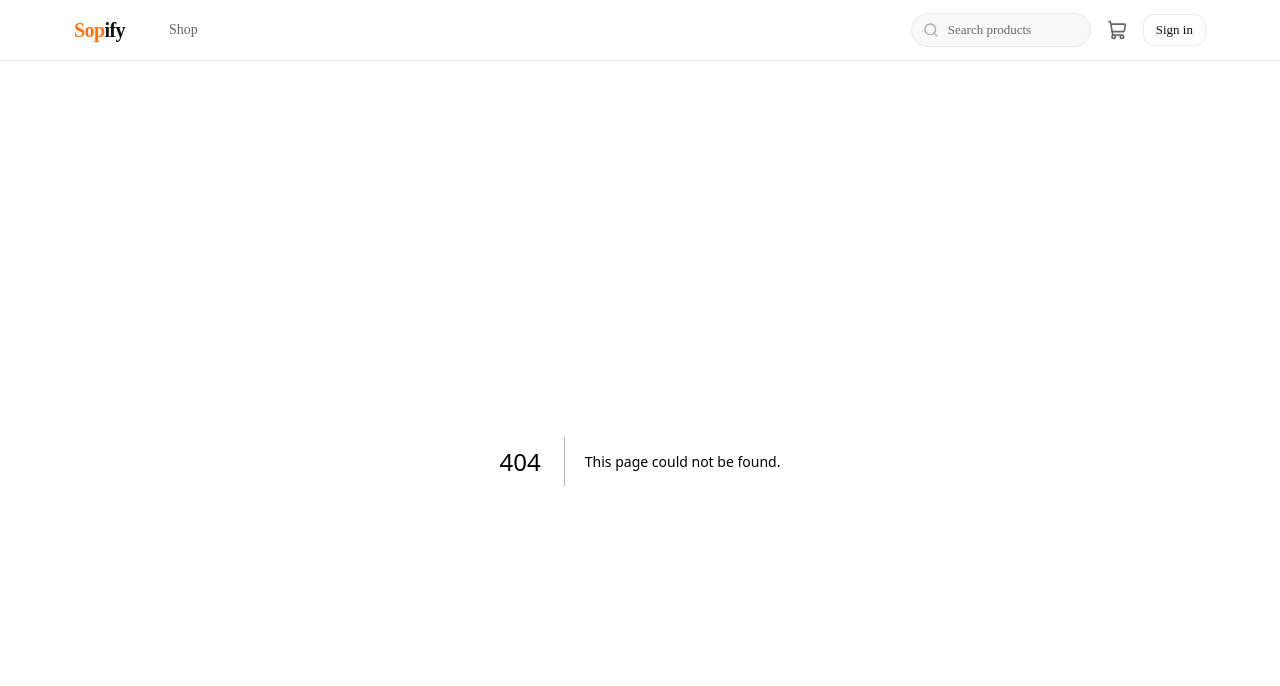
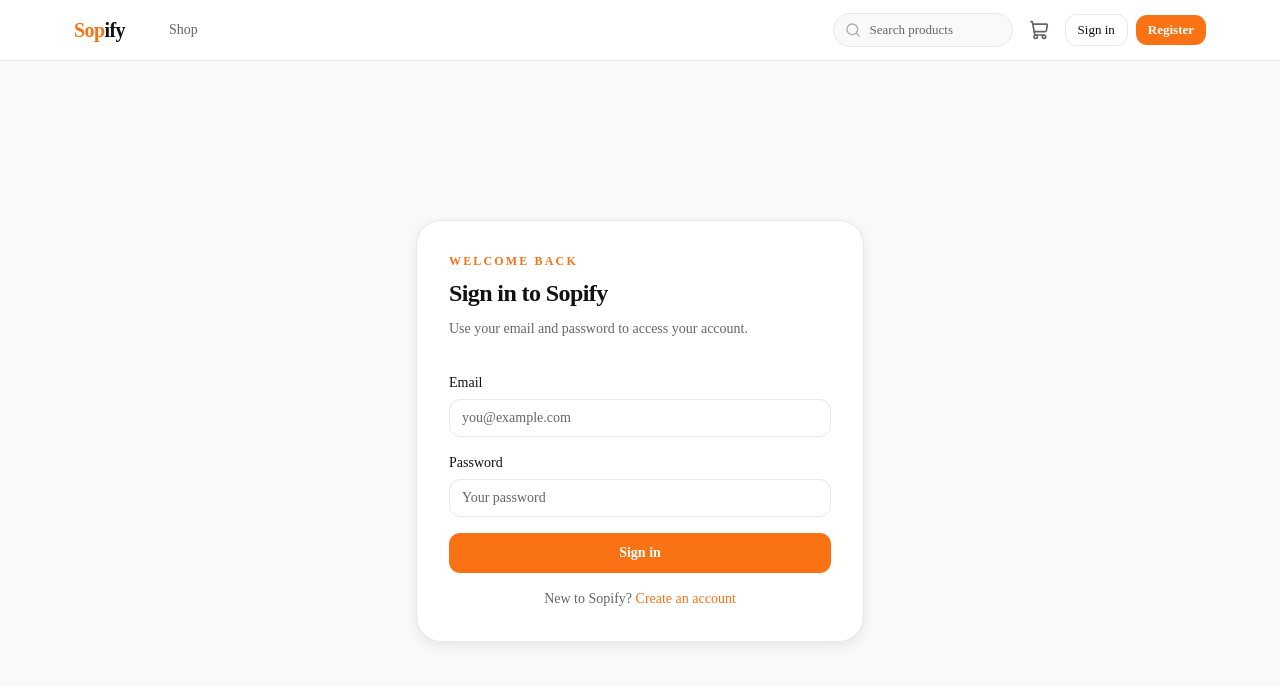
Before and after one commit to abdamah/sopify, a Next.js app in the folder frontend/: page /login in a window 1280 px wide. Before the commit this address had no page. Shown: the top 686 px of the page. Built offline with nearby package versions, Linux system fonts and the light colour scheme; no server answers.

Commit message:
Add login, register, logout pages

```diff
--- a/frontend/actions/auth.ts
+++ b/frontend/actions/auth.ts
@@ -11,37 +11,54 @@
   password: string;
 };
 
+type AuthActionResult =
+  | { ok: true; user: User }
+  | { ok: false; error: string };
+
+function getApiErrorMessage(error: unknown, fallback: string) {
+  if (axios.isAxiosError<{ error?: string }>(error)) {
+    return error.response?.data?.error ?? fallback;
+  }
+
+  return fallback;
+}
+
 export async function register(
   email: string,
   password: string
-): Promise<AuthResponse> {
-  const input:AuthInput = {
-    email,
-    password,
-  };
-  const auth = await api.post<AuthResponse>("/auth/register", {
- input,
-  } );
+): Promise<AuthActionResult> {
+  try {
+    const input: AuthInput = { email, password };
+    const auth = await api.post<AuthResponse>("/auth/register", input);
 
-  await setToken(auth.token);
+    await setToken(auth.token);
 
-  return auth;
+    return { ok: true, user: auth.user };
+  } catch (error) {
+    return {
+      ok: false,
+      error: getApiErrorMessage(error, "Failed to register"),
+    };
+  }
 }
 
 export async function login(
   email: string,
   password: string
-): Promise<AuthResponse> {
+): Promise<AuthActionResult> {
+  try {
+    const input: AuthInput = { email, password };
+    const auth = await api.post<AuthResponse>("/auth/login", input);
 
-  const input:AuthInput = {
-    email,
-    password,
-  };
-  const auth = await api.post<AuthResponse>("/auth/login", input);
+    await setToken(auth.token);
 
-  await setToken(auth.token);
-
-  return auth;
+    return { ok: true, user: auth.user };
+  } catch (error) {
+    return {
+      ok: false,
+      error: getApiErrorMessage(error, "Failed to login"),
+    };
+  }
 }
 
 export async function logout(): Promise<void> {
--- a/frontend/app/globals.css
+++ b/frontend/app/globals.css
@@ -330,3 +330,35 @@
 @utility detail-stock {
   @apply mb-7 inline-flex items-center gap-2 text-sm font-semibold;
 }
+
+@utility auth-shell {
+  @apply flex flex-1 items-center justify-center bg-muted px-6 py-16;
+}
+
+@utility auth-card {
+  @apply w-full max-w-md rounded-2xl border border-border bg-background p-8 shadow-[0_4px_12px_rgba(0,0,0,0.08)];
+}
+
+@utility auth-title {
+  @apply mb-2 text-2xl font-bold tracking-tight text-foreground;
+}
+
+@utility auth-subtitle {
+  @apply mb-8 text-sm leading-6 text-muted-foreground;
+}
+
+@utility form-stack {
+  @apply flex flex-col gap-4;
+}
+
+@utility form-label {
+  @apply mb-1.5 block text-sm font-medium text-foreground;
+}
+
+@utility form-input {
+  @apply w-full rounded-md border border-border bg-background px-3 py-2 text-sm outline-none transition-colors placeholder:text-muted-foreground focus:border-primary focus:ring-2 focus:ring-primary/15;
+}
+
+@utility form-error {
+  @apply rounded-md border border-red-200 bg-red-50 px-3 py-2 text-sm text-red-700;
+}
--- /dev/null
+++ b/frontend/app/login/page.tsx
@@ -0,0 +1,16 @@
+import { LoginForm } from "@/components/login-form";
+
+export default function LoginPage() {
+  return (
+    <main className="auth-shell">
+      <section className="auth-card">
+        <p className="section-label">Welcome back</p>
+        <h1 className="auth-title">Sign in to Sopify</h1>
+        <p className="auth-subtitle">
+          Use your email and password to access your account.
+        </p>
+        <LoginForm />
+      </section>
+    </main>
+  );
+}
--- a/frontend/app/products/[id]/page.tsx
+++ b/frontend/app/products/[id]/page.tsx
@@ -34,6 +34,7 @@
           height={600}
           className="product-image-lg"
           priority
+          unoptimized
         />
 
         <div className="pt-2">
--- /dev/null
+++ b/frontend/app/register/page.tsx
@@ -0,0 +1,16 @@
+import { RegisterForm } from "@/components/register-form";
+
+export default function RegisterPage() {
+  return (
+    <main className="auth-shell">
+      <section className="auth-card">
+        <p className="section-label">Create account</p>
+        <h1 className="auth-title">Join Sopify</h1>
+        <p className="auth-subtitle">
+          Create an account to save your session and use the cart.
+        </p>
+        <RegisterForm />
+      </section>
+    </main>
+  );
+}
--- a/frontend/components/header.tsx
+++ b/frontend/components/header.tsx
@@ -1,7 +1,12 @@
 import { Search, ShoppingCart } from "lucide-react";
 import Link from "next/link";
 
-export function Header() {
+import { getMe } from "@/actions/auth";
+import { LogoutButton } from "@/components/logout-button";
+
+export async function Header() {
+  const user = await getMe().catch(() => null);
+
   return (
     <header className="sticky top-0 z-50 border-b border-border bg-background">
       <div className="header-inner">
@@ -27,9 +32,23 @@
             <ShoppingCart className="size-5" aria-hidden="true" />
           </Link>
 
-          <Link href="/login" className="secondary-button hidden px-3 py-1.5 text-[13px] sm:inline-flex">
-            Sign in
-          </Link>
+          {user ? (
+            <div className="hidden items-center gap-2 sm:flex">
+              <span className="max-w-40 truncate rounded-full border border-border px-3 py-1.5 text-[13px] font-medium text-foreground">
+                {user.email}
+              </span>
+              <LogoutButton />
+            </div>
+          ) : (
+            <div className="hidden items-center gap-2 sm:flex">
+              <Link href="/login" className="secondary-button px-3 py-1.5 text-[13px]">
+                Sign in
+              </Link>
+              <Link href="/register" className="primary-button px-3 py-1.5 text-[13px]">
+                Register
+              </Link>
+            </div>
+          )}
         </div>
       </div>
     </header>
--- /dev/null
+++ b/frontend/components/login-form.tsx
@@ -0,0 +1,90 @@
+"use client";
+
+import Link from "next/link";
+import { useRouter } from "next/navigation";
+import { type FormEvent, useState, useTransition } from "react";
+
+import { login } from "@/actions/auth";
+import { authSchema } from "@/lib/validation";
+
+export function LoginForm() {
+  const router = useRouter();
+  const [error, setError] = useState("");
+  const [isPending, startTransition] = useTransition();
+
+  function handleSubmit(event: FormEvent<HTMLFormElement>) {
+    event.preventDefault();
+    setError("");
+
+    const formData = new FormData(event.currentTarget);
+    const values = {
+      email: String(formData.get("email") ?? ""),
+      password: String(formData.get("password") ?? ""),
+    };
+
+    const {success, data, error} = authSchema.safeParse(values);
+    if (!success) {
+      setError(error.issues[0]?.message ?? "Check your input");
+      return;
+    }
+
+    startTransition(async () => {
+      const result = await login(data.email, data.password);
+
+      if (!result.ok) {
+        setError(result.error);
+        return;
+      }
+
+      router.push("/products");
+      router.refresh();
+    });
+  }
+
+  return (
+    <form onSubmit={handleSubmit} className="form-stack">
+      {error ? <p className="form-error">{error}</p> : null}
+
+      <div>
+        <label htmlFor="email" className="form-label">
+          Email
+        </label>
+        <input
+          id="email"
+          name="email"
+          type="email"
+          autoComplete="email"
+          className="form-input"
+          placeholder="you@example.com"
+          required
+        />
+      </div>
+
+      <div>
+        <label htmlFor="password" className="form-label">
+          Password
+        </label>
+        <input
+          id="password"
+          name="password"
+          type="password"
+          autoComplete="current-password"
+          className="form-input"
+          placeholder="Your password"
+          required
+        />
+      </div>
+
+      <button type="submit" className="primary-button w-full" disabled={isPending}>
+        {isPending ? "Signing in..." : "Sign in"}
+      </button>
+
+      <p className="text-center text-sm text-muted-foreground">
+        New to Sopify?{" "}
+        <Link href="/register" className="font-medium text-primary hover:underline">
+          Create an account
+        </Link>
+      </p>
+    </form>
+  );
+}
--- /dev/null
+++ b/frontend/components/logout-button.tsx
@@ -0,0 +1,32 @@
+"use client";
+
+import { LogOut } from "lucide-react";
+import { useRouter } from "next/navigation";
+import { useTransition } from "react";
+
+import { logout } from "@/actions/auth";
+
+export function LogoutButton() {
+  const router = useRouter();
+  const [isPending, startTransition] = useTransition();
+
+  function handleLogout() {
+    startTransition(async () => {
+      await logout();
+      router.push("/");
+      router.refresh();
+    });
+  }
+
+  return (
+    <button
+      type="button"
+      onClick={handleLogout}
+      className="icon-button"
+      aria-label="Logout"
+      disabled={isPending}
+    >
+      <LogOut className="size-4" aria-hidden="true" />
+    </button>
+  );
+}
--- a/frontend/components/product-card.tsx
+++ b/frontend/components/product-card.tsx
@@ -24,6 +24,7 @@
             width={400}
             height={400}
             className="product-card-image"
+            unoptimized
           />
           <span
             className={`absolute right-2.5 top-2.5 ${
--- /dev/null
+++ b/frontend/components/register-form.tsx
@@ -0,0 +1,91 @@
+"use client";
+
+import Link from "next/link";
+import { useRouter } from "next/navigation";
+import { type FormEvent, useState, useTransition } from "react";
+
+import { register } from "@/actions/auth";
+import { authSchema } from "@/lib/validation";
+
+export function RegisterForm() {
+  const router = useRouter();
+  const [error, setError] = useState("");
+  const [isPending, startTransition] = useTransition();
+
+  function handleSubmit(event: FormEvent<HTMLFormElement>) {
+    event.preventDefault();
+    setError("");
+
+    const formData = new FormData(event.currentTarget);
+    const values = {
+      email: String(formData.get("email") ?? ""),
+      password: String(formData.get("password") ?? ""),
+    };
+
+    const {success, data, error} = authSchema.safeParse(values);
+    if (!success) {
+      setError(error.issues[0]?.message ?? "Check your input");
+      return;
+    }
+
+    startTransition(async () => {
+      const result = await register(data.email, data.password);
+
+      if (!result.ok) {
+        setError(result.error);
+        return;
+      }
+
+      router.push("/products");
+      router.refresh();
+    });
+  }
+
+  return (
+    <form onSubmit={handleSubmit} className="form-stack">
+      {error ? <p className="form-error">{error}</p> : null}
+
+      <div>
+        <label htmlFor="email" className="form-label">
+          Email
+        </label>
+        <input
+          id="email"
+          name="email"
+          type="email"
+          autoComplete="email"
+          className="form-input"
+          placeholder="you@example.com"
+          // required
+        />
+      </div>
+
+      <div>
+        <label htmlFor="password" className="form-label">
+          Password
+        </label>
+        <input
+          id="password"
+          name="password"
+          type="password"
+          autoComplete="new-password"
+          className="form-input"
+          placeholder="At least 8 characters"
+          minLength={8}
+          // required
+        />
+      </div>
+
+      <button type="submit" className="primary-button w-full" disabled={isPending}>
+        {isPending ? "Creating account..." : "Create account"}
+      </button>
+
+      <p className="text-center text-sm text-muted-foreground">
+        Already have an account?{" "}
+        <Link href="/login" className="font-medium text-primary hover:underline">
+          Sign in
+        </Link>
+      </p>
+    </form>
+  );
+}
--- /dev/null
+++ b/frontend/lib/validation.ts
@@ -0,0 +1,8 @@
+import { z } from "zod";
+
+export const authSchema = z.object({
+  email: z.email("Enter a valid email address"),
+  password: z.string().min(8, "Password must be at least 8 characters"),
+});
+
+export type AuthFormValues = z.infer<typeof authSchema>;
--- a/frontend/package.json
+++ b/frontend/package.json
@@ -20,7 +20,8 @@
     "server-only": "^0.0.1",
     "shadcn": "^4.11.0",
     "tailwind-merge": "^3.6.0",
-    "tw-animate-css": "^1.4.0"
+    "tw-animate-css": "^1.4.0",
+    "zod": "^4.4.3"
   },
   "devDependencies": {
     "@tailwindcss/postcss": "^4",
```
Also changed, not shown: 2 other files (tests, documents, lock files or other folders).
